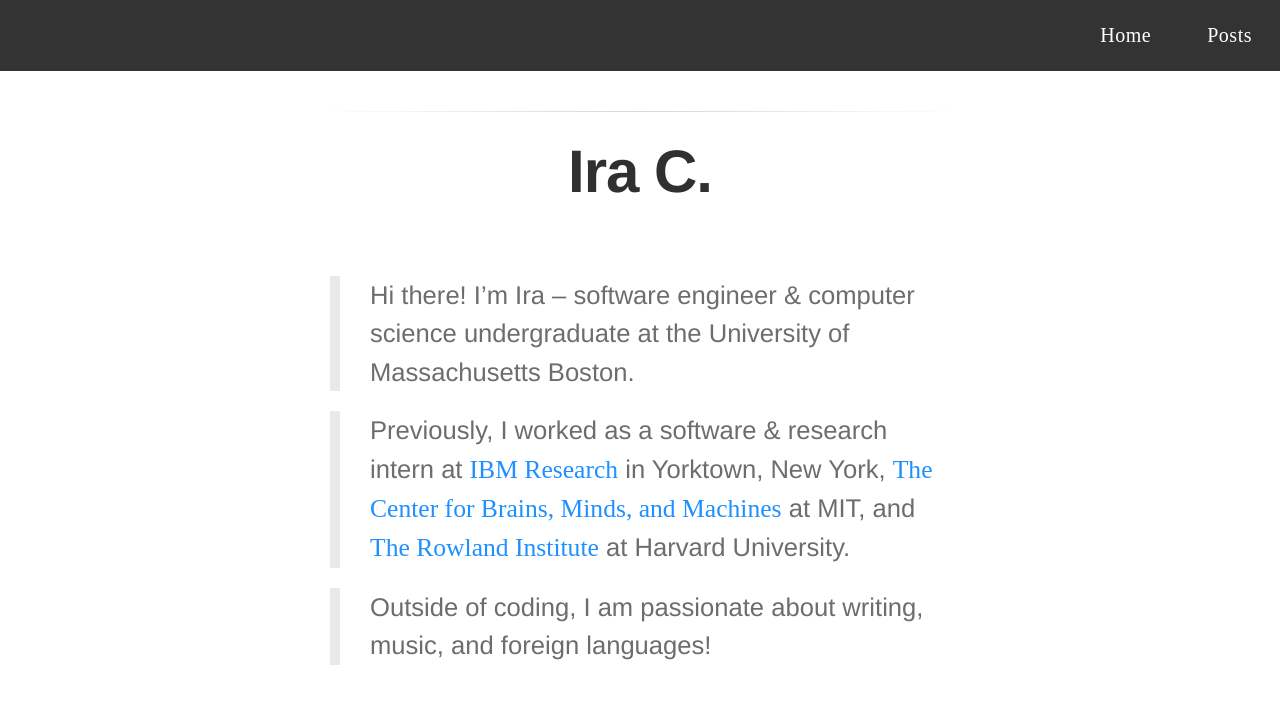
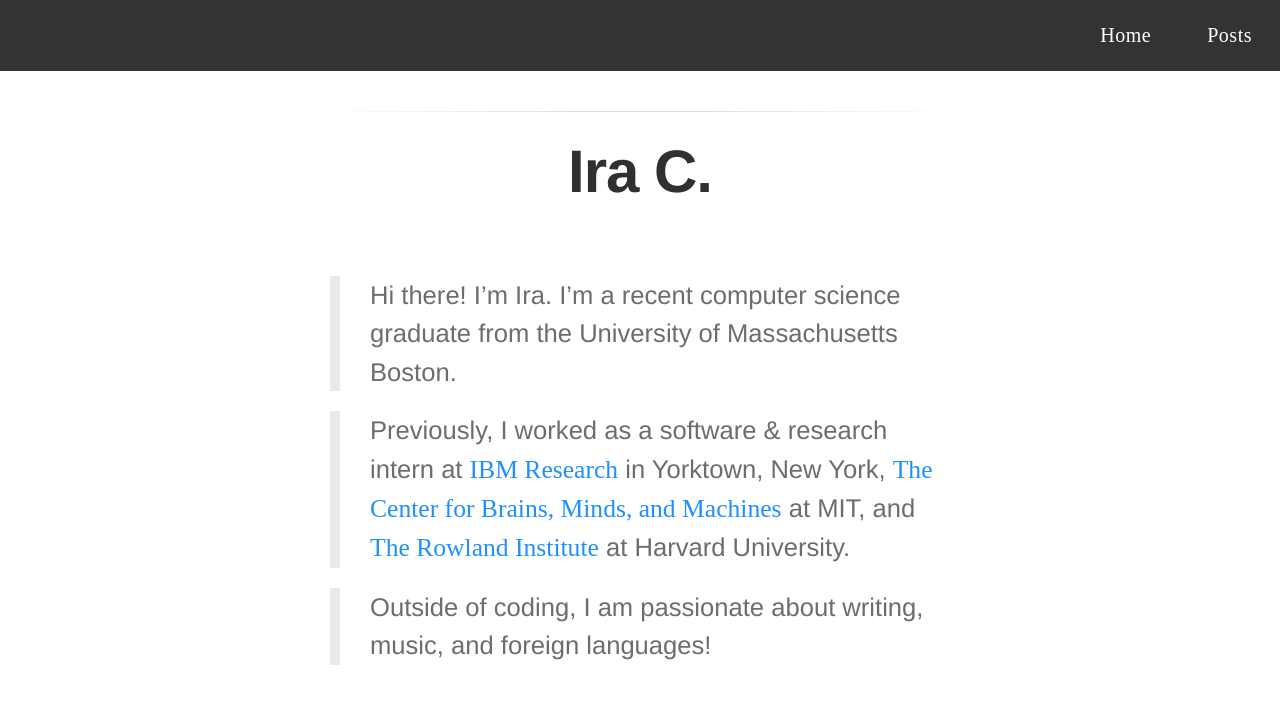
Before and after one commit to irixce/irixce.github.io, a Jekyll site: the page built from index.md, in a window 1280 px wide, cut to the strip 0-733 px from the top of the page. Shown: the top 704 px of the strip. Built offline with Jekyll 4.4.1, drawn with Linux system fonts in a browser that asks for light colours; some web fonts are replaced.

Commit message:
Update index.md

```diff
--- a/index.md
+++ b/index.md
@@ -10,7 +10,7 @@ layout: default
 <br>
 <br>
 
-> Hi there! I'm Ira -- software engineer & computer science undergraduate at the University of Massachusetts Boston.
+> Hi there! I'm Ira. I'm a recent computer science graduate from the University of Massachusetts Boston.
 
 > Previously, I worked as a software & research intern at [IBM Research](http://www.research.ibm.com/) in Yorktown, New York,
 > [The Center for Brains, Minds, and Machines](https://cbmm.mit.edu/) at MIT, and
```
